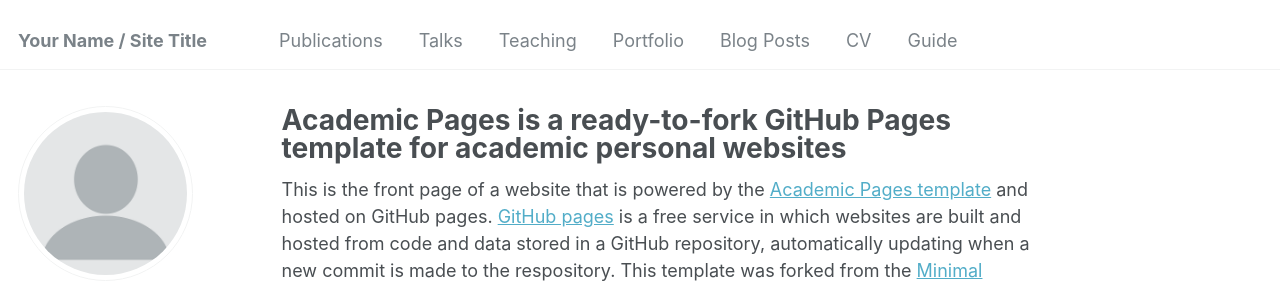
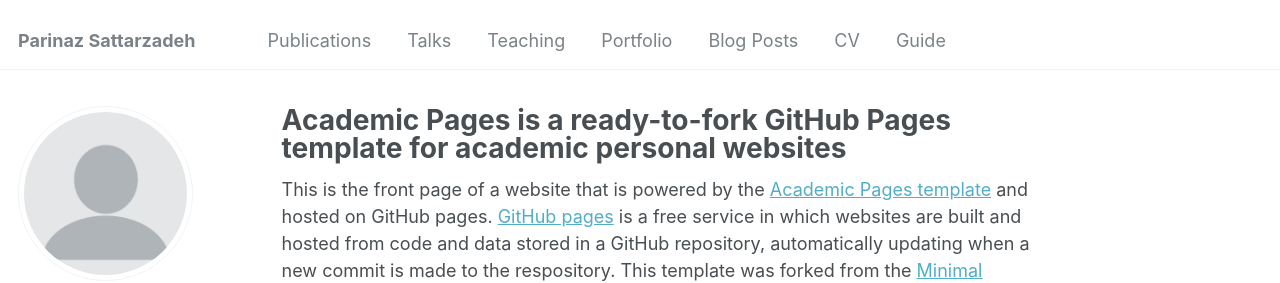
Before and after one commit to parinaz-st/parinaz-st.github.io, a Jekyll site: the page built from _pages/about.md, in a window 1280 px wide. Shown: the top 283 px of the page. Built offline with Jekyll 4.4.1, drawn with Linux system fonts in a browser that asks for light colours; some web fonts are replaced.

Commit message:
Update _config.yml

```diff
--- a/_config.yml
+++ b/_config.yml
@@ -8,7 +8,7 @@
 
 # Basic Site Settings
 locale                   : "en-US"
-title                    : "Your Name / Site Title"
+title                    : "Parinaz Sattarzadeh"
 title_separator          : "-"
 name                     : &name "Your Name"
 description              : &description "personal description"
```
